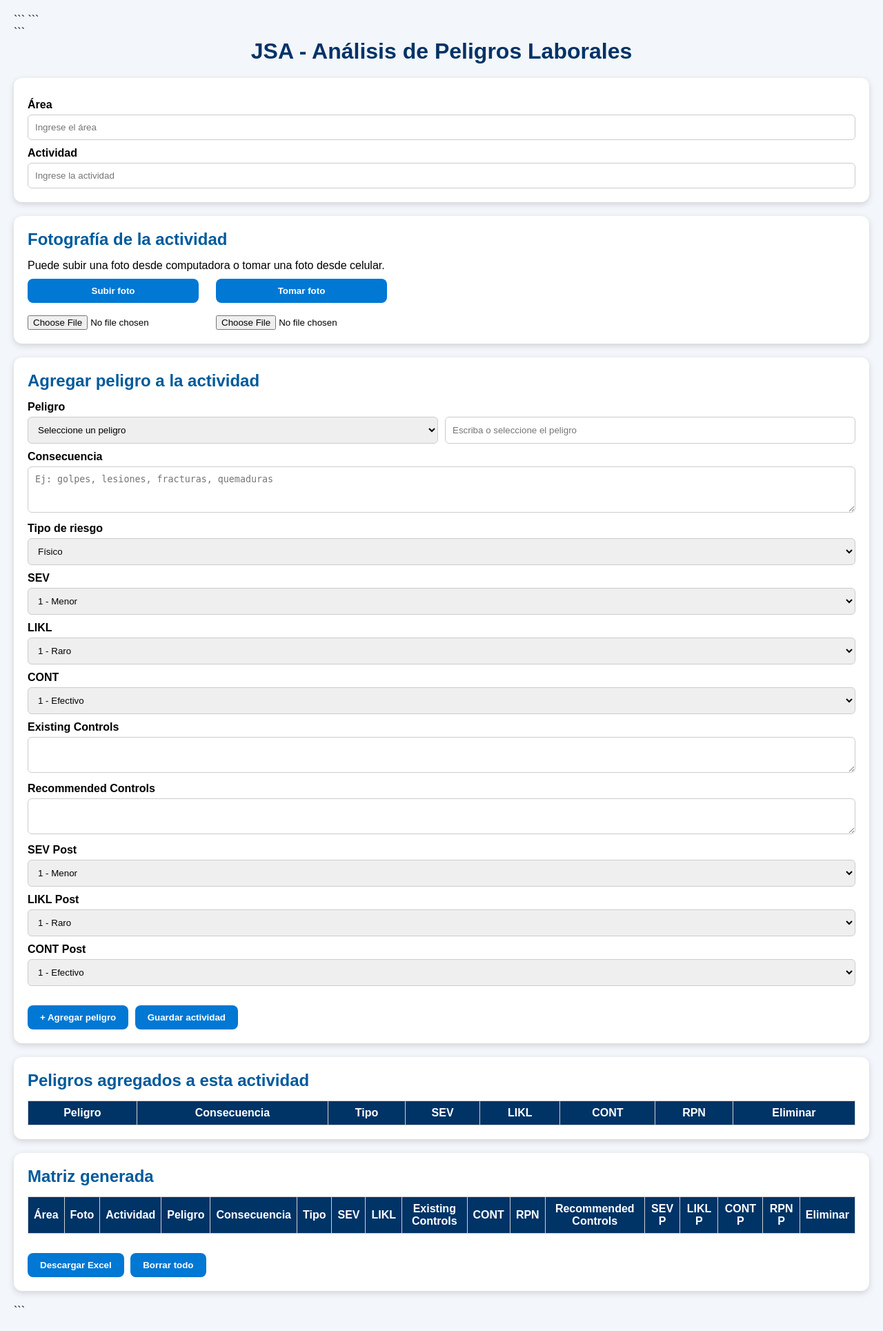
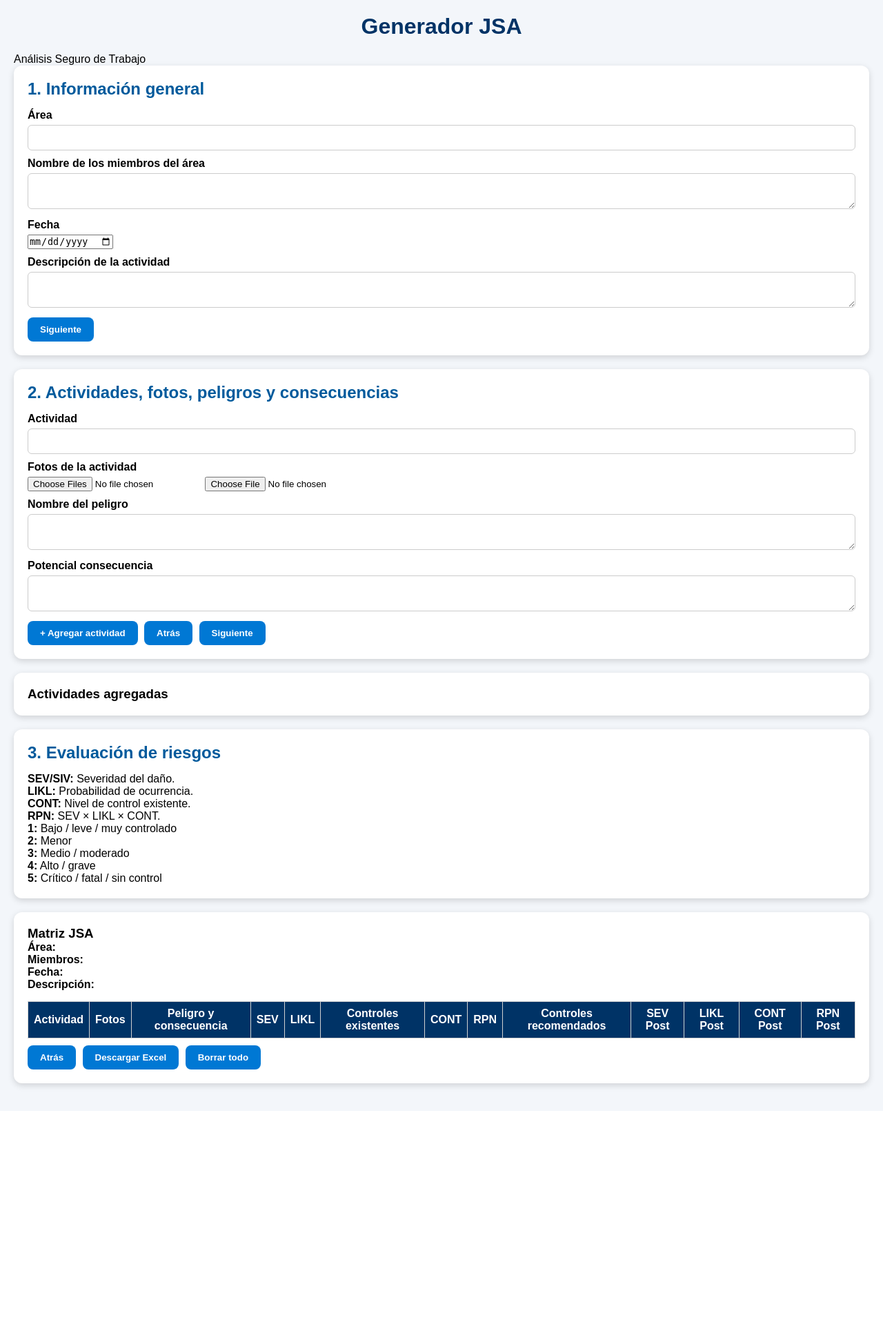
Before and after one commit to steff-1804/jsa-ehs, a Flask app: page / in a window 1280 px wide. Shown: the whole page at 69% size. After the commit the page ends 1582 px from the top, so only its background shows below. Run offline with Flask 3, Linux system fonts and the light colour scheme; lists and menus that the app fills with data are empty.

Commit message:
Update index.html

````diff
--- a/templates/index.html
+++ b/templates/index.html
@@ -1,265 +1,128 @@
 <!DOCTYPE html>
-
 <html lang="es">
-
 <head>
     <meta charset="UTF-8">
     <meta name="viewport" content="width=device-width, initial-scale=1.0">
-    <title>JSA - Análisis de Peligros Laborales</title>
-
-```
+    <title>Generador JSA</title>
     <link rel="stylesheet" href="{{ url_for('static', filename='style.css') }}">
-```
-
 </head>
 
 <body>
 
-<div class="container">
+<div class="app">
 
-```
-<h1>JSA - Análisis de Peligros Laborales</h1>
+    <header class="header">
+        <h1>Generador JSA</h1>
+        <p>Análisis Seguro de Trabajo</p>
+    </header>
 
+    <!-- PÁGINA 1 -->
+    <section class="page-step active" id="pagina1">
         <div class="card">
+            <h2>1. Información general</h2>
 
             <label>Área</label>
-    <input type="text" id="area" placeholder="Ingrese el área">
+            <input type="text" id="area">
+
+            <label>Nombre de los miembros del área</label>
+            <textarea id="miembros"></textarea>
+
+            <label>Fecha</label>
+            <input type="date" id="fecha">
+
+            <label>Descripción de la actividad</label>
+            <textarea id="descripcion"></textarea>
+
+            <button onclick="irPagina2()">Siguiente</button>
+        </div>
+    </section>
+
+    <!-- PÁGINA 2 -->
+    <section class="page-step" id="pagina2">
+        <div class="card">
+            <h2>2. Actividades, fotos, peligros y consecuencias</h2>
 
             <label>Actividad</label>
-    <input type="text" id="actividad" placeholder="Ingrese la actividad">
+            <input type="text" id="actividad">
 
+            <label>Fotos de la actividad</label>
+            <input type="file" id="fotos" accept="image/*" multiple>
+            <input type="file" id="foto_camara" accept="image/*" capture="environment">
+
+            <label>Nombre del peligro</label>
+            <textarea id="peligro"></textarea>
+
+            <label>Potencial consecuencia</label>
+            <textarea id="consecuencia"></textarea>
+
+            <button onclick="agregarActividad()">+ Agregar actividad</button>
+            <button onclick="irPagina1()">Atrás</button>
+            <button onclick="irPagina3()">Siguiente</button>
         </div>
 
         <div class="card">
+            <h3>Actividades agregadas</h3>
+            <div id="listaActividades"></div>
+        </div>
+    </section>
 
-    <h2>Fotografía de la actividad</h2>
+    <!-- PÁGINA 3 -->
+    <section class="page-step" id="pagina3">
+        <div class="card">
+            <h2>3. Evaluación de riesgos</h2>
 
-    <p>
-        Puede subir una foto desde computadora o tomar una foto desde celular.
-    </p>
-
-    <div class="foto-box">
-
-        <div>
-            <button type="button">Subir foto</button><br>
-            <input type="file"
-                   id="foto_upload"
-                   accept="image/*">
+            <div class="info-grid">
+                <div><b>SEV/SIV:</b> Severidad del daño.</div>
+                <div><b>LIKL:</b> Probabilidad de ocurrencia.</div>
+                <div><b>CONT:</b> Nivel de control existente.</div>
+                <div><b>RPN:</b> SEV × LIKL × CONT.</div>
             </div>
 
-        <div>
-            <button type="button">Tomar foto</button><br>
-            <input type="file"
-                   id="foto_camera"
-                   accept="image/*"
-                   capture="environment">
+            <div class="niveles">
+                <p><b>1:</b> Bajo / leve / muy controlado</p>
+                <p><b>2:</b> Menor</p>
+                <p><b>3:</b> Medio / moderado</p>
+                <p><b>4:</b> Alto / grave</p>
+                <p><b>5:</b> Crítico / fatal / sin control</p>
+            </div>
         </div>
 
+        <div class="card table-card">
+            <h3>Matriz JSA</h3>
+
+            <div class="resumen">
+                <p><b>Área:</b> <span id="res_area"></span></p>
+                <p><b>Miembros:</b> <span id="res_miembros"></span></p>
+                <p><b>Fecha:</b> <span id="res_fecha"></span></p>
+                <p><b>Descripción:</b> <span id="res_descripcion"></span></p>
             </div>
 
-    <img id="preview_foto"
-         style="display:none;max-width:300px;margin-top:15px;">
-
-</div>
-
-<div class="card">
-
-    <h2>Agregar peligro a la actividad</h2>
-
-    <label>Peligro</label>
-
-    <div class="row">
-
-        <select id="hazard_select" onchange="copiarHazard()">
-
-            <option value="">Seleccione un peligro</option>
-
-            <option value="Golpes">Golpes</option>
-            <option value="Caídas">Caídas</option>
-            <option value="Atrapamiento">Atrapamiento</option>
-            <option value="Proyección de partículas">Proyección de partículas</option>
-            <option value="Ruido">Ruido</option>
-            <option value="Químicos">Químicos</option>
-            <option value="Ergonómico">Ergonómico</option>
-            <option value="Eléctrico">Eléctrico</option>
-
-            <option value="Otro">Otro</option>
-
-        </select>
-
-        <input type="text"
-               id="peligro"
-               placeholder="Escriba o seleccione el peligro">
-
-    </div>
-
-    <label>Consecuencia</label>
-
-    <textarea id="consecuencia"
-              rows="3"
-              placeholder="Ej: golpes, lesiones, fracturas, quemaduras"></textarea>
-
-    <label>Tipo de riesgo</label>
-
-    <select id="tipo_riesgo">
-        <option value="Físico">Físico</option>
-        <option value="Químico">Químico</option>
-        <option value="Biológico">Biológico</option>
-        <option value="Ergonómico">Ergonómico</option>
-        <option value="Psicosocial">Psicosocial</option>
-        <option value="Mecánico">Mecánico</option>
-        <option value="Eléctrico">Eléctrico</option>
-    </select>
-
-    <label>SEV</label>
-
-    <select id="sev">
-        <option value="1">1 - Menor</option>
-        <option value="2">2 - Bajo</option>
-        <option value="3">3 - Moderado</option>
-        <option value="4">4 - Grave</option>
-        <option value="5">5 - Catastrófico</option>
-    </select>
-
-    <label>LIKL</label>
-
-    <select id="likl">
-        <option value="1">1 - Raro</option>
-        <option value="2">2 - Poco probable</option>
-        <option value="3">3 - Posible</option>
-        <option value="4">4 - Probable</option>
-        <option value="5">5 - Frecuente</option>
-    </select>
-
-    <label>CONT</label>
-
-    <select id="cont">
-        <option value="1">1 - Efectivo</option>
-        <option value="2">2 - Bueno</option>
-        <option value="3">3 - Parcial</option>
-        <option value="4">4 - Deficiente</option>
-        <option value="5">5 - Sin control</option>
-    </select>
-
-    <label>Existing Controls</label>
-    <textarea id="existing_controls"></textarea>
-
-    <label>Recommended Controls</label>
-    <textarea id="recommended_controls"></textarea>
-
-    <label>SEV Post</label>
-
-    <select id="sev_post">
-        <option value="1">1 - Menor</option>
-        <option value="2">2 - Bajo</option>
-        <option value="3">3 - Moderado</option>
-        <option value="4">4 - Grave</option>
-        <option value="5">5 - Catastrófico</option>
-    </select>
-
-    <label>LIKL Post</label>
-
-    <select id="likl_post">
-        <option value="1">1 - Raro</option>
-        <option value="2">2 - Poco probable</option>
-        <option value="3">3 - Posible</option>
-        <option value="4">4 - Probable</option>
-        <option value="5">5 - Frecuente</option>
-    </select>
-
-    <label>CONT Post</label>
-
-    <select id="cont_post">
-        <option value="1">1 - Efectivo</option>
-        <option value="2">2 - Bueno</option>
-        <option value="3">3 - Parcial</option>
-        <option value="4">4 - Deficiente</option>
-        <option value="5">5 - Sin control</option>
-    </select>
-
-    <br><br>
-
-    <button type="button" onclick="agregarPeligroAActividad()">
-        + Agregar peligro
-    </button>
-
-    <button type="button" onclick="guardarActividadConPeligros()">
-        Guardar actividad
-    </button>
-
-</div>
-
-<div class="card">
-
-    <h2>Peligros agregados a esta actividad</h2>
-
-    <table id="tabla_peligros_temp">
-
+            <table id="tablaJSA">
                 <thead>
                     <tr>
-                <th>Peligro</th>
-                <th>Consecuencia</th>
-                <th>Tipo</th>
+                        <th>Actividad</th>
+                        <th>Fotos</th>
+                        <th>Peligro y consecuencia</th>
                         <th>SEV</th>
                         <th>LIKL</th>
+                        <th>Controles existentes</th>
                         <th>CONT</th>
                         <th>RPN</th>
-                <th>Eliminar</th>
+                        <th>Controles recomendados</th>
+                        <th>SEV Post</th>
+                        <th>LIKL Post</th>
+                        <th>CONT Post</th>
+                        <th>RPN Post</th>
                     </tr>
                 </thead>
-
                 <tbody></tbody>
-
             </table>
 
+            <button onclick="irPagina2()">Atrás</button>
+            <button onclick="exportarExcel()">Descargar Excel</button>
+            <button class="danger" onclick="limpiarTodo()">Borrar todo</button>
         </div>
-
-<div class="card">
-
-    <h2>Matriz generada</h2>
-
-    <table id="tabla">
-
-        <thead>
-
-            <tr>
-                <th>Área</th>
-                <th>Foto</th>
-                <th>Actividad</th>
-                <th>Peligro</th>
-                <th>Consecuencia</th>
-                <th>Tipo</th>
-                <th>SEV</th>
-                <th>LIKL</th>
-                <th>Existing Controls</th>
-                <th>CONT</th>
-                <th>RPN</th>
-                <th>Recommended Controls</th>
-                <th>SEV P</th>
-                <th>LIKL P</th>
-                <th>CONT P</th>
-                <th>RPN P</th>
-                <th>Eliminar</th>
-            </tr>
-
-        </thead>
-
-        <tbody></tbody>
-
-    </table>
-
-    <br>
-
-    <button type="button" onclick="exportarExcel()">
-        Descargar Excel
-    </button>
-
-    <button type="button" onclick="limpiarTodo()">
-        Borrar todo
-    </button>
-
-</div>
-```
+    </section>
 
 </div>
 
````
Lines whose indentation alone changed are shown as unchanged.
